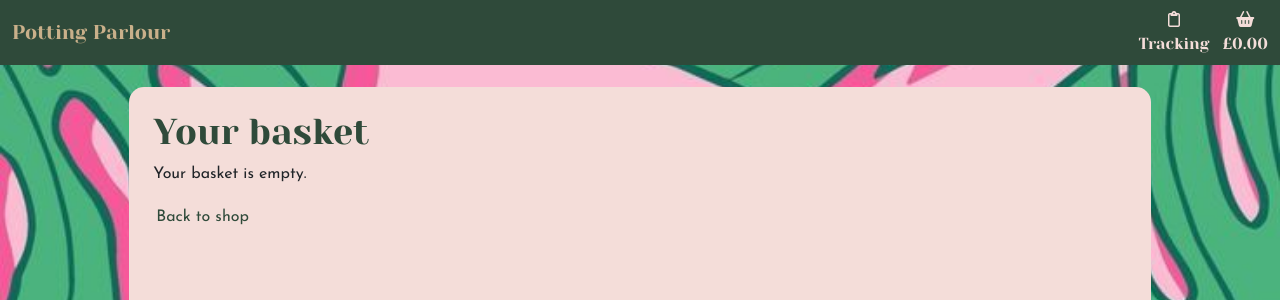
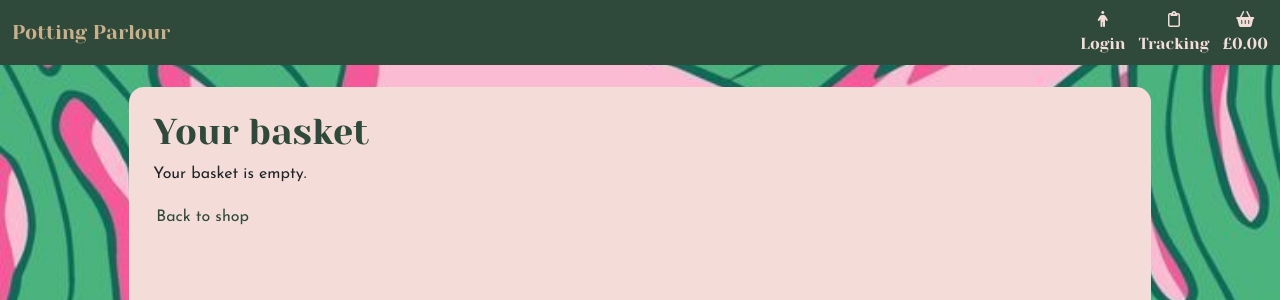
Before and after one commit to mturner1158/potting-parlour, a Django app: page /basket/ in a window 1280 px wide. Shown: the top 300 px of the page. Run offline with Django 5.2, Linux system fonts and the light colour scheme; some libraries are stand-ins or nearby versions.

Commit message:
added additional nav items

```diff
--- a/templates/base.html
+++ b/templates/base.html
@@ -54,6 +54,29 @@
                 </a>
 
                 <ul class="list-inline list-unstyled text-center mb-0 ms-auto">
+                    {% if request.user.is_superuser %}
+                    <li class="list-inline-item">
+                        <a class="nav-link" href="">
+                            <i class="fa-solid fa-pen-to-square"></i>
+                            <p class="my-0">Amend products</p>
+                        </a>
+                    </li>
+                    {% endif %}
+                    {% if request.user.is_authenticated %}
+                    <li class="list-inline-item">
+                        <a class="nav-link" href="">
+                            <i class="fa-solid fa-person"></i>
+                            <p class="my-0">Profile</p>
+                        </a>
+                    </li>
+                    {% else %}
+                    <li class="list-inline-item">
+                        <a class="nav-link" href="">
+                            <i class="fa-solid fa-person"></i>
+                            <p class="my-0">Login</p>
+                        </a>
+                    </li>
+                    {% endif %}
                     <li class="list-inline-item">
                         <a class="nav-link" href="">
                             <i class="fa-regular fa-clipboard"></i>
```
